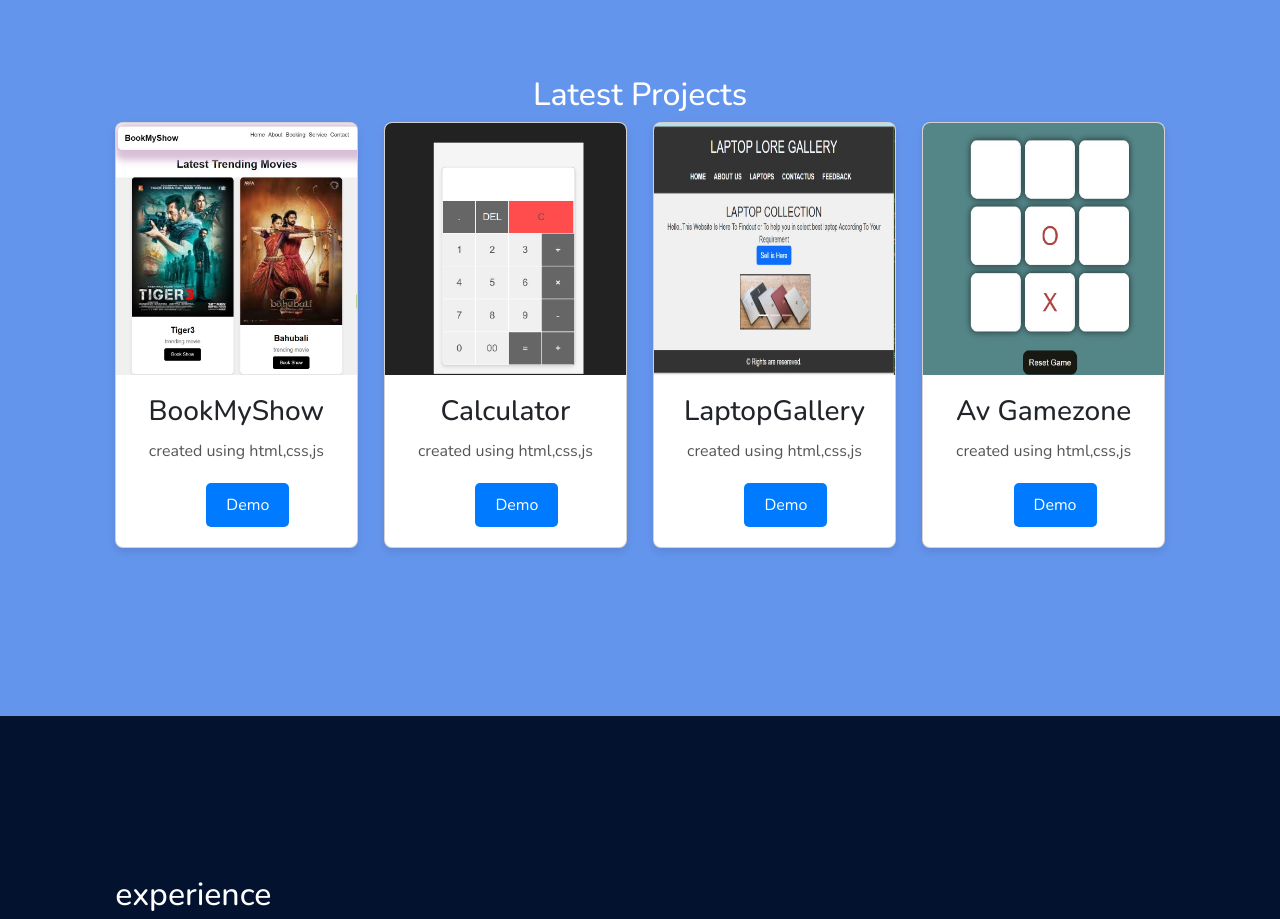
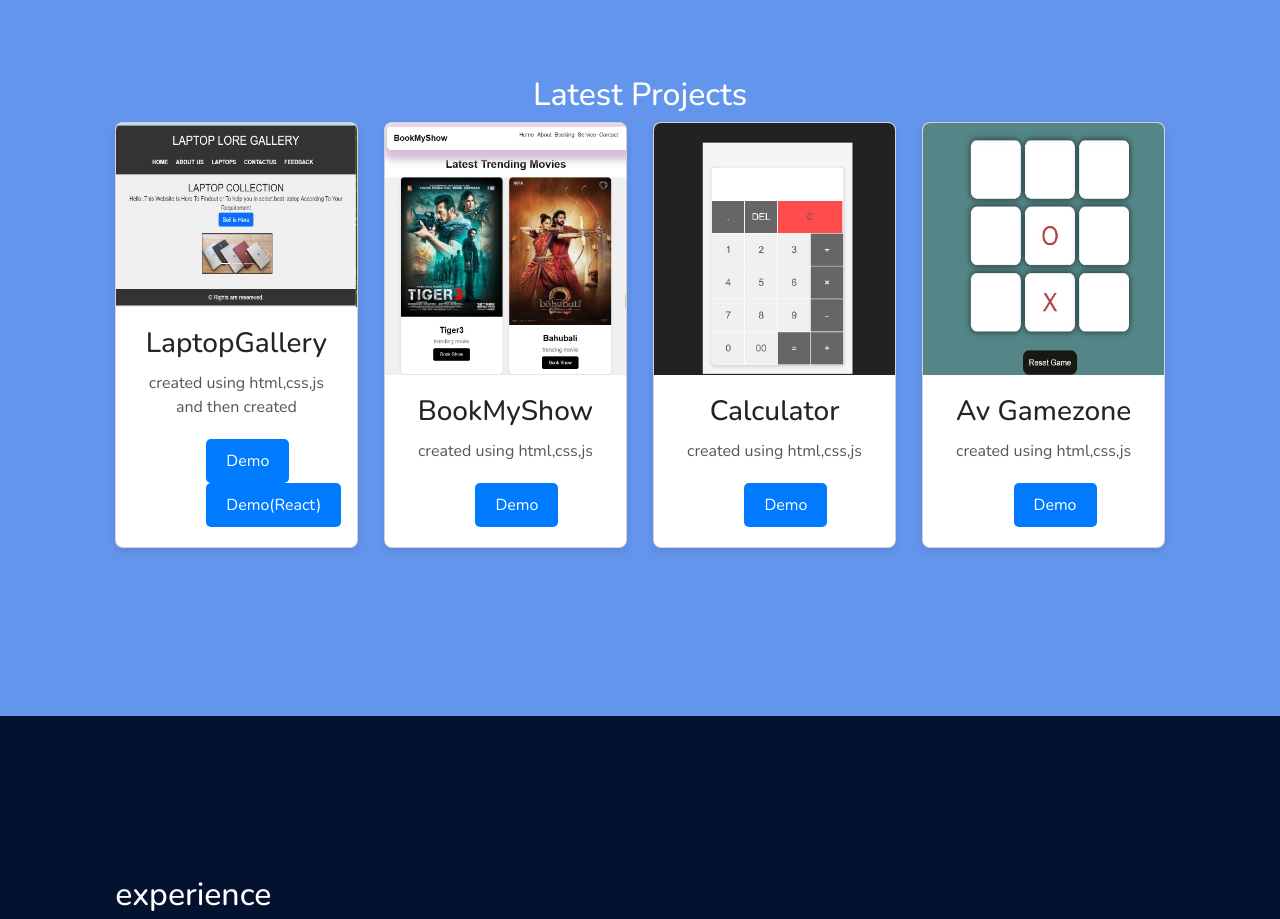
Before and after one commit to ValaniAnjali/portfolio, a plain HTML site: page index.html in a window 1280 px wide. Shown: the part 1700-2619 px from the top of the page. Drawn offline with nearby package versions, Linux system fonts and the light colour scheme.

Commit message:
Update index.html

```diff
--- a/index.html
+++ b/index.html
@@ -85,6 +85,17 @@
 
           <h2 style="text-align: center;">Latest Projects</h2>
           <div class="card-container">
+
+            <div class="card">
+              <img src="./assets/laptoploregallery.jpg" alt="Image 3" style="z-index: 1;border-radius: 0%;">
+              <div class="card-content">
+                  <h3>LaptopGallery</h3>
+                  <p>created using html,css,js and then created</p>
+                  <button><a href="https://laptoploregallery.netlify.app/" class="link-btn" target="_blank">Demo</a></button>
+                  <button><a href="https://laptopreactweb.netlify.app/" class="link-btn" target="_blank">Demo(React)</a></button>
+              </div>
+          </div>
+
             <div class="card">
                 <img src="./assets/bookmyshow.jpg" alt="Image 1" style="z-index: 1;border-radius: 0%;">
                 <div class="card-content">
@@ -101,14 +112,7 @@
                     <button><a href="https://maths-calculatorr.netlify.app/" class="link-btn" target="_blank">Demo</a></button>
                 </div>
             </div>
-            <div class="card">
-                <img src="./assets/laptoploregallery.jpg" alt="Image 3" style="z-index: 1;border-radius: 0%;">
-                <div class="card-content">
-                    <h3>LaptopGallery</h3>
-                    <p>created using html,css,js</p>
-                    <button><a href="https://laptoploregallery.netlify.app/" class="link-btn" target="_blank">Demo</a></button>
-                </div>
-            </div>
+
             <div class="card">
                 <img src="./assets/gamezone.jpg" alt="Image 4" style="z-index: 1;border-radius: 0%;">
                 <div class="card-content">
```
